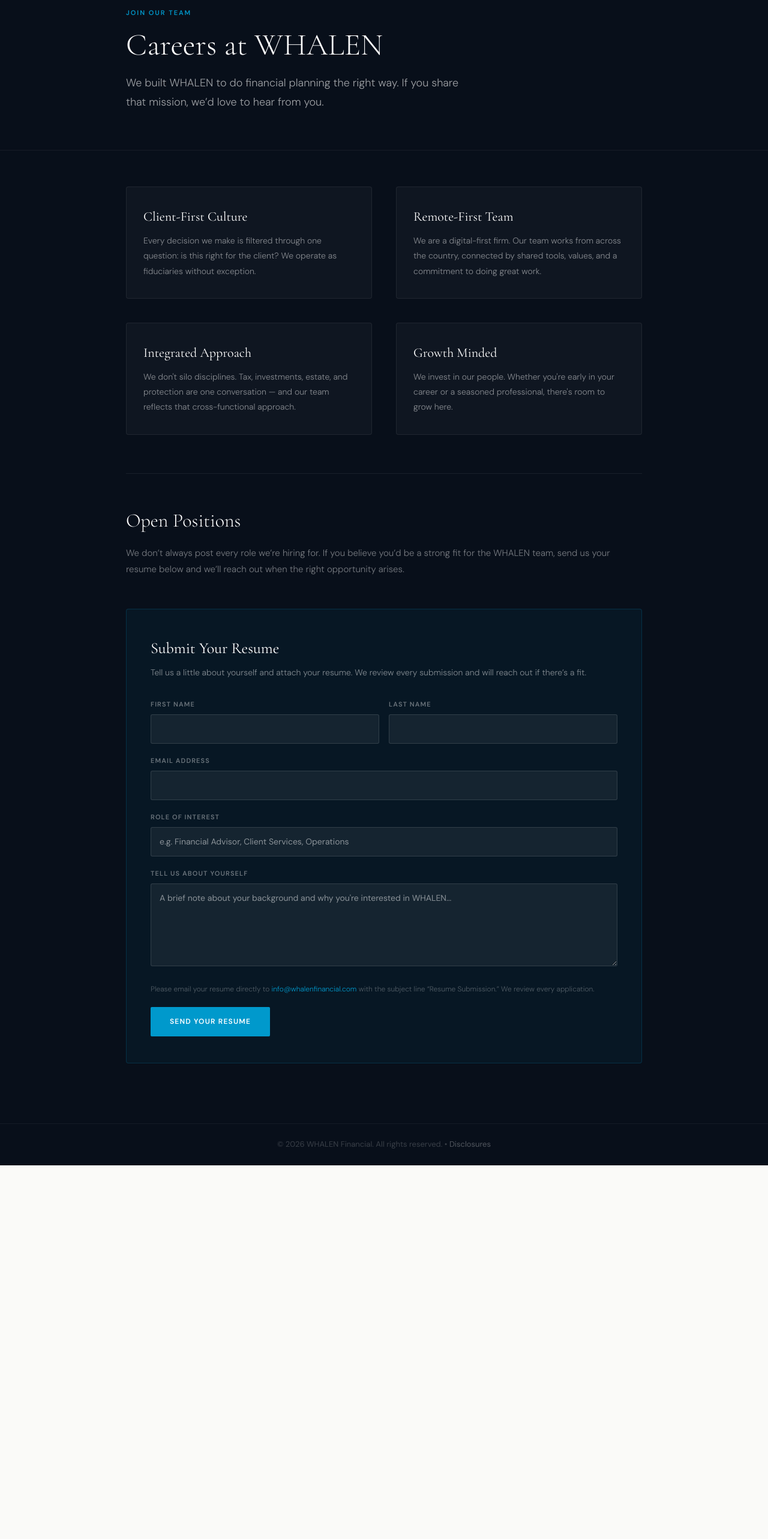
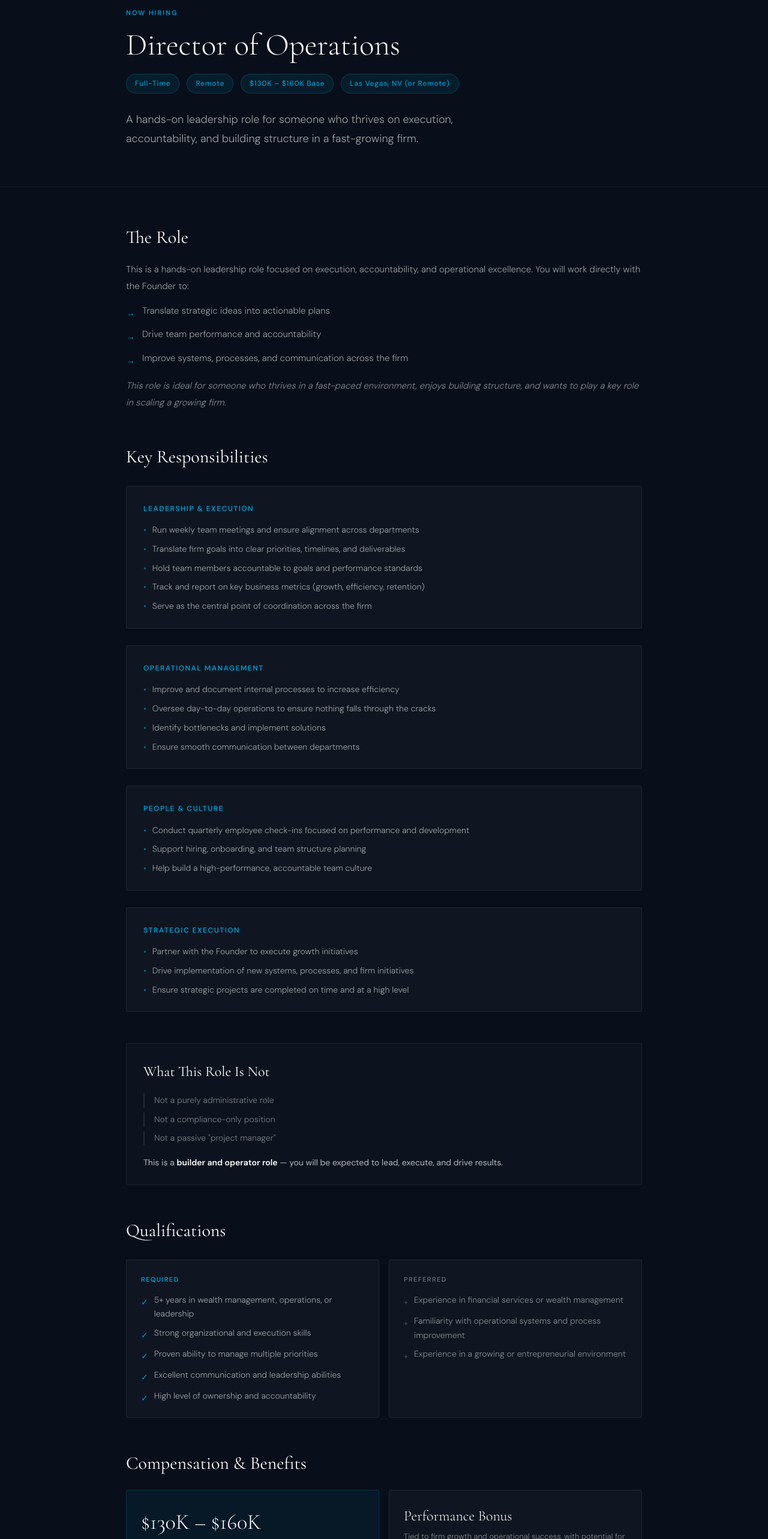
Before and after one commit to WhalenF/whalen-financial-website, a Next.js app: page /careers in a window 1280 px wide. Shown: the part 120-2686 px from the top of the page at 60% size. Before the commit the page ends 2063 px from the top, so only its background shows below. Built offline with nearby package versions, Linux system fonts and the light colour scheme.

Commit message:
Add Director of Operations job posting to careers page
https://claude.ai/code/session_01KrjJBnktt8XGGRKXnwi2cQ

```diff
--- a/src/app/careers/page.tsx
+++ b/src/app/careers/page.tsx
@@ -2,8 +2,8 @@ import Link from "next/link";
 import type { Metadata } from "next";
 
 export const metadata: Metadata = {
-  title: "Careers — WHALEN Financial",
-  description: "Join the WHALEN Financial team. We're a digital-first wealth management firm serving families nationwide.",
+  title: "Director of Operations — WHALEN Financial",
+  description: "We're hiring a Director of Operations to partner with our Founder and scale a growing wealth management firm. $130K–$160K base + bonus.",
 };
 
 export default function CareersPage() {
@@ -18,114 +18,201 @@ export default function CareersPage() {
           <Link href="/" style={{ fontSize: 12, fontWeight: 500, letterSpacing: ".1em", textTransform: "uppercase", color: "rgba(255,255,255,.4)", textDecoration: "none", display: "inline-flex", alignItems: "center", gap: 8, marginBottom: 32 }}>
             ← Back to Home
           </Link>
-          <div style={{ fontSize: 11, fontWeight: 600, letterSpacing: ".18em", textTransform: "uppercase", color: "#0099CC", marginBottom: 16 }}>Join Our Team</div>
+          <div style={{ fontSize: 11, fontWeight: 600, letterSpacing: ".18em", textTransform: "uppercase", color: "#0099CC", marginBottom: 16 }}>Now Hiring</div>
           <h1 style={{ fontFamily: "'Cormorant Garamond', Georgia, serif", fontSize: "clamp(36px,4vw,56px)", fontWeight: 300, color: "#fff", lineHeight: 1.1, marginBottom: 20 }}>
-            Careers at WHALEN
+            Director of Operations
           </h1>
-          <p style={{ fontSize: 18, fontWeight: 300, lineHeight: 1.75, color: "rgba(255,255,255,.6)", maxWidth: 580, margin: 0 }}>
-            We built WHALEN to do financial planning the right way. If you share that mission, we&rsquo;d love to hear from you.
+          <div style={{ display: "flex", flexWrap: "wrap", gap: 12, marginBottom: 28 }}>
+            {["Full-Time", "Remote", "$130K – $160K Base", "Las Vegas, NV (or Remote)"].map(tag => (
+              <span key={tag} style={{ fontSize: 12, fontWeight: 500, letterSpacing: ".06em", padding: "6px 14px", borderRadius: 20, background: "rgba(0,153,204,.1)", border: "1px solid rgba(0,153,204,.25)", color: "#0099CC" }}>{tag}</span>
+            ))}
+          </div>
+          <p style={{ fontSize: 18, fontWeight: 300, lineHeight: 1.75, color: "rgba(255,255,255,.6)", maxWidth: 620, margin: 0 }}>
+            A hands-on leadership role for someone who thrives on execution, accountability, and building structure in a fast-growing firm.
           </p>
         </div>
       </header>
 
       <main style={{ background: "#080f1a", padding: "60px 56px 100px" }}>
-        <div style={{ maxWidth: 860, margin: "0 auto" }}>
+        <div style={{ maxWidth: 860, margin: "0 auto", display: "flex", flexDirection: "column", gap: 52 }}>
 
-          {/* Culture block */}
-          <div style={{ display: "grid", gridTemplateColumns: "1fr 1fr", gap: 40, marginBottom: 64 }} className="careers-intro">
+          {/* The Role */}
+          <section>
+            <h2 style={{ fontFamily: "'Cormorant Garamond', Georgia, serif", fontSize: 30, fontWeight: 400, color: "#fff", marginBottom: 16 }}>The Role</h2>
+            <p style={{ fontSize: 15, fontWeight: 300, lineHeight: 1.85, color: "rgba(255,255,255,.6)", marginBottom: 14 }}>
+              This is a hands-on leadership role focused on execution, accountability, and operational excellence. You will work directly with the Founder to:
+            </p>
+            <ul style={{ listStyle: "none", display: "flex", flexDirection: "column", gap: 10, paddingLeft: 0 }}>
               {[
-              { title: "Client-First Culture", body: "Every decision we make is filtered through one question: is this right for the client? We operate as fiduciaries without exception." },
-              { title: "Remote-First Team", body: "We are a digital-first firm. Our team works from across the country, connected by shared tools, values, and a commitment to doing great work." },
-              { title: "Integrated Approach", body: "We don't silo disciplines. Tax, investments, estate, and protection are one conversation — and our team reflects that cross-functional approach." },
-              { title: "Growth Minded", body: "We invest in our people. Whether you're early in your career or a seasoned professional, there's room to grow here." },
-            ].map((item) => (
-              <div key={item.title} style={{
-                background: "rgba(255,255,255,.03)",
-                border: "1px solid rgba(255,255,255,.07)",
-                borderRadius: 4,
-                padding: "32px 28px",
-              }}>
-                <div style={{ fontFamily: "'Cormorant Garamond', Georgia, serif", fontSize: 22, fontWeight: 400, color: "#fff", marginBottom: 10 }}>{item.title}</div>
-                <p style={{ fontSize: 14, fontWeight: 300, lineHeight: 1.8, color: "rgba(255,255,255,.5)", margin: 0 }}>{item.body}</p>
+                "Translate strategic ideas into actionable plans",
+                "Drive team performance and accountability",
+                "Improve systems, processes, and communication across the firm",
+              ].map(item => (
+                <li key={item} style={{ display: "flex", alignItems: "flex-start", gap: 12, fontSize: 15, fontWeight: 300, color: "rgba(255,255,255,.6)", lineHeight: 1.7 }}>
+                  <span style={{ color: "#0099CC", marginTop: 4, flexShrink: 0 }}>→</span>
+                  {item}
+                </li>
+              ))}
+            </ul>
+            <p style={{ fontSize: 15, fontWeight: 300, lineHeight: 1.85, color: "rgba(255,255,255,.5)", marginTop: 16, fontStyle: "italic" }}>
+              This role is ideal for someone who thrives in a fast-paced environment, enjoys building structure, and wants to play a key role in scaling a growing firm.
+            </p>
+          </section>
+
+          {/* Responsibilities */}
+          <section>
+            <h2 style={{ fontFamily: "'Cormorant Garamond', Georgia, serif", fontSize: 30, fontWeight: 400, color: "#fff", marginBottom: 24 }}>Key Responsibilities</h2>
+            <div style={{ display: "flex", flexDirection: "column", gap: 28 }}>
+              {[
+                {
+                  title: "Leadership & Execution",
+                  items: [
+                    "Run weekly team meetings and ensure alignment across departments",
+                    "Translate firm goals into clear priorities, timelines, and deliverables",
+                    "Hold team members accountable to goals and performance standards",
+                    "Track and report on key business metrics (growth, efficiency, retention)",
+                    "Serve as the central point of coordination across the firm",
+                  ],
+                },
+                {
+                  title: "Operational Management",
+                  items: [
+                    "Improve and document internal processes to increase efficiency",
+                    "Oversee day-to-day operations to ensure nothing falls through the cracks",
+                    "Identify bottlenecks and implement solutions",
+                    "Ensure smooth communication between departments",
+                  ],
+                },
+                {
+                  title: "People & Culture",
+                  items: [
+                    "Conduct quarterly employee check-ins focused on performance and development",
+                    "Support hiring, onboarding, and team structure planning",
+                    "Help build a high-performance, accountable team culture",
+                  ],
+                },
+                {
+                  title: "Strategic Execution",
+                  items: [
+                    "Partner with the Founder to execute growth initiatives",
+                    "Drive implementation of new systems, processes, and firm initiatives",
+                    "Ensure strategic projects are completed on time and at a high level",
+                  ],
+                },
+              ].map(section => (
+                <div key={section.title} style={{ background: "rgba(255,255,255,.03)", border: "1px solid rgba(255,255,255,.07)", borderRadius: 4, padding: "28px 28px 24px" }}>
+                  <div style={{ fontSize: 12, fontWeight: 600, letterSpacing: ".12em", textTransform: "uppercase", color: "#0099CC", marginBottom: 14 }}>{section.title}</div>
+                  <ul style={{ listStyle: "none", display: "flex", flexDirection: "column", gap: 8, paddingLeft: 0, margin: 0 }}>
+                    {section.items.map(item => (
+                      <li key={item} style={{ display: "flex", alignItems: "flex-start", gap: 10, fontSize: 14, fontWeight: 300, color: "rgba(255,255,255,.6)", lineHeight: 1.7 }}>
+                        <span style={{ color: "rgba(0,153,204,.6)", marginTop: 5, flexShrink: 0, fontSize: 8 }}>●</span>
+                        {item}
+                      </li>
+                    ))}
+                  </ul>
                 </div>
               ))}
             </div>
+          </section>
 
-          {/* No open roles */}
-          <div style={{ borderTop: "1px solid rgba(255,255,255,.07)", paddingTop: 52, marginBottom: 52 }}>
-            <h2 style={{ fontFamily: "'Cormorant Garamond', Georgia, serif", fontSize: 32, fontWeight: 300, color: "#fff", marginBottom: 16 }}>
-              Open Positions
-            </h2>
-            <p style={{ fontSize: 15, fontWeight: 300, color: "rgba(255,255,255,.45)", lineHeight: 1.8, marginBottom: 0 }}>
-              We don&rsquo;t always post every role we&rsquo;re hiring for. If you believe you&rsquo;d be a strong fit for the WHALEN team, send us your resume below and we&rsquo;ll reach out when the right opportunity arises.
+          {/* Not this role */}
+          <section style={{ background: "rgba(255,255,255,.02)", border: "1px solid rgba(255,255,255,.06)", borderRadius: 4, padding: "28px 28px 24px" }}>
+            <h2 style={{ fontFamily: "'Cormorant Garamond', Georgia, serif", fontSize: 24, fontWeight: 400, color: "#fff", marginBottom: 16 }}>What This Role Is Not</h2>
+            <div style={{ display: "flex", flexDirection: "column", gap: 8 }}>
+              {[
+                "Not a purely administrative role",
+                "Not a compliance-only position",
+                "Not a passive \"project manager\"",
+              ].map(item => (
+                <div key={item} style={{ fontSize: 14, fontWeight: 300, color: "rgba(255,255,255,.45)", lineHeight: 1.7, paddingLeft: 16, borderLeft: "2px solid rgba(255,255,255,.1)" }}>
+                  {item}
+                </div>
+              ))}
+            </div>
+            <p style={{ fontSize: 14, fontWeight: 400, color: "rgba(255,255,255,.7)", marginTop: 16, lineHeight: 1.75 }}>
+              This is a <strong style={{ color: "#fff" }}>builder and operator role</strong> — you will be expected to lead, execute, and drive results.
             </p>
+          </section>
+
+          {/* Qualifications */}
+          <section>
+            <h2 style={{ fontFamily: "'Cormorant Garamond', Georgia, serif", fontSize: 30, fontWeight: 400, color: "#fff", marginBottom: 24 }}>Qualifications</h2>
+            <div style={{ display: "grid", gridTemplateColumns: "1fr 1fr", gap: 16 }} className="qual-grid">
+              <div style={{ background: "rgba(255,255,255,.03)", border: "1px solid rgba(255,255,255,.07)", borderRadius: 4, padding: "24px 24px 20px" }}>
+                <div style={{ fontSize: 11, fontWeight: 600, letterSpacing: ".12em", textTransform: "uppercase", color: "#0099CC", marginBottom: 14 }}>Required</div>
+                <ul style={{ listStyle: "none", display: "flex", flexDirection: "column", gap: 8, paddingLeft: 0, margin: 0 }}>
+                  {[
+                    "5+ years in wealth management, operations, or leadership",
+                    "Strong organizational and execution skills",
+                    "Proven ability to manage multiple priorities",
+                    "Excellent communication and leadership abilities",
+                    "High level of ownership and accountability",
+                  ].map(item => (
+                    <li key={item} style={{ display: "flex", alignItems: "flex-start", gap: 10, fontSize: 14, fontWeight: 300, color: "rgba(255,255,255,.6)", lineHeight: 1.65 }}>
+                      <span style={{ color: "#0099CC", marginTop: 4, flexShrink: 0 }}>✓</span>
+                      {item}
+                    </li>
+                  ))}
+                </ul>
               </div>
-
-          {/* Resume submission */}
-          <div style={{
-            background: "rgba(0,153,204,.06)",
-            border: "1px solid rgba(0,153,204,.2)",
-            borderRadius: 4,
-            padding: "44px 40px",
-          }}>
-            <h3 style={{ fontFamily: "'Cormorant Garamond', Georgia, serif", fontSize: 26, fontWeight: 400, color: "#fff", marginBottom: 8 }}>
-              Submit Your Resume
-            </h3>
-            <p style={{ fontSize: 14, fontWeight: 300, color: "rgba(255,255,255,.5)", lineHeight: 1.75, marginBottom: 32 }}>
-              Tell us a little about yourself and attach your resume. We review every submission and will reach out if there&rsquo;s a fit.
-            </p>
-
-            <form
-              action="mailto:info@whalenfinancial.com"
-              method="post"
-              encType="text/plain"
-              style={{ display: "flex", flexDirection: "column", gap: 20 }}
-            >
-              <div style={{ display: "grid", gridTemplateColumns: "1fr 1fr", gap: 16 }} className="form-row">
-                <div>
-                  <label style={{ display: "block", fontSize: 11, fontWeight: 600, letterSpacing: ".1em", textTransform: "uppercase", color: "rgba(255,255,255,.4)", marginBottom: 8 }}>First Name</label>
-                  <input name="first_name" type="text" required style={{ width: "100%", background: "rgba(255,255,255,.06)", border: "1px solid rgba(255,255,255,.12)", borderRadius: 3, padding: "12px 14px", fontSize: 14, color: "#fff", outline: "none", fontFamily: "inherit" }} />
-                </div>
-                <div>
-                  <label style={{ display: "block", fontSize: 11, fontWeight: 600, letterSpacing: ".1em", textTransform: "uppercase", color: "rgba(255,255,255,.4)", marginBottom: 8 }}>Last Name</label>
-                  <input name="last_name" type="text" required style={{ width: "100%", background: "rgba(255,255,255,.06)", border: "1px solid rgba(255,255,255,.12)", borderRadius: 3, padding: "12px 14px", fontSize: 14, color: "#fff", outline: "none", fontFamily: "inherit" }} />
+              <div style={{ background: "rgba(255,255,255,.03)", border: "1px solid rgba(255,255,255,.07)", borderRadius: 4, padding: "24px 24px 20px" }}>
+                <div style={{ fontSize: 11, fontWeight: 600, letterSpacing: ".12em", textTransform: "uppercase", color: "rgba(255,255,255,.35)", marginBottom: 14 }}>Preferred</div>
+                <ul style={{ listStyle: "none", display: "flex", flexDirection: "column", gap: 8, paddingLeft: 0, margin: 0 }}>
+                  {[
+                    "Experience in financial services or wealth management",
+                    "Familiarity with operational systems and process improvement",
+                    "Experience in a growing or entrepreneurial environment",
+                  ].map(item => (
+                    <li key={item} style={{ display: "flex", alignItems: "flex-start", gap: 10, fontSize: 14, fontWeight: 300, color: "rgba(255,255,255,.5)", lineHeight: 1.65 }}>
+                      <span style={{ color: "rgba(255,255,255,.25)", marginTop: 4, flexShrink: 0 }}>+</span>
+                      {item}
+                    </li>
+                  ))}
+                </ul>
               </div>
             </div>
+          </section>
 
-              <div>
-                <label style={{ display: "block", fontSize: 11, fontWeight: 600, letterSpacing: ".1em", textTransform: "uppercase", color: "rgba(255,255,255,.4)", marginBottom: 8 }}>Email Address</label>
-                <input name="email" type="email" required style={{ width: "100%", background: "rgba(255,255,255,.06)", border: "1px solid rgba(255,255,255,.12)", borderRadius: 3, padding: "12px 14px", fontSize: 14, color: "#fff", outline: "none", fontFamily: "inherit" }} />
+          {/* Compensation */}
+          <section>
+            <h2 style={{ fontFamily: "'Cormorant Garamond', Georgia, serif", fontSize: 30, fontWeight: 400, color: "#fff", marginBottom: 20 }}>Compensation & Benefits</h2>
+            <div style={{ display: "grid", gridTemplateColumns: "1fr 1fr", gap: 16, marginBottom: 20 }} className="comp-grid">
+              <div style={{ background: "rgba(0,153,204,.07)", border: "1px solid rgba(0,153,204,.2)", borderRadius: 4, padding: "24px 24px" }}>
+                <div style={{ fontFamily: "'Cormorant Garamond', Georgia, serif", fontSize: 36, fontWeight: 300, color: "#fff", marginBottom: 4 }}>$130K – $160K</div>
+                <div style={{ fontSize: 12, fontWeight: 500, letterSpacing: ".08em", textTransform: "uppercase", color: "#0099CC" }}>Competitive Base Salary</div>
               </div>
+              <div style={{ background: "rgba(255,255,255,.03)", border: "1px solid rgba(255,255,255,.07)", borderRadius: 4, padding: "24px 24px" }}>
+                <div style={{ fontFamily: "'Cormorant Garamond', Georgia, serif", fontSize: 24, fontWeight: 300, color: "#fff", marginBottom: 4 }}>Performance Bonus</div>
+                <div style={{ fontSize: 13, fontWeight: 300, color: "rgba(255,255,255,.5)", lineHeight: 1.65 }}>Tied to firm growth and operational success, with potential for future equity participation.</div>
+              </div>
+            </div>
+            <div style={{ display: "flex", flexWrap: "wrap", gap: 8 }}>
+              {["401(k) + Matching", "Health Insurance", "Dental & Vision", "Paid Time Off", "Parental Leave", "Relocation Assistance"].map(b => (
+                <span key={b} style={{ fontSize: 13, fontWeight: 400, padding: "8px 16px", borderRadius: 3, background: "rgba(255,255,255,.04)", border: "1px solid rgba(255,255,255,.09)", color: "rgba(255,255,255,.6)" }}>{b}</span>
+              ))}
+            </div>
+          </section>
 
-              <div>
-                <label style={{ display: "block", fontSize: 11, fontWeight: 600, letterSpacing: ".1em", textTransform: "uppercase", color: "rgba(255,255,255,.4)", marginBottom: 8 }}>Role of Interest</label>
-                <input name="role" type="text" placeholder="e.g. Financial Advisor, Client Services, Operations" style={{ width: "100%", background: "rgba(255,255,255,.06)", border: "1px solid rgba(255,255,255,.12)", borderRadius: 3, padding: "12px 14px", fontSize: 14, color: "#fff", outline: "none", fontFamily: "inherit" }} />
-              </div>
-
-              <div>
-                <label style={{ display: "block", fontSize: 11, fontWeight: 600, letterSpacing: ".1em", textTransform: "uppercase", color: "rgba(255,255,255,.4)", marginBottom: 8 }}>Tell Us About Yourself</label>
-                <textarea name="message" rows={5} placeholder="A brief note about your background and why you're interested in WHALEN..." style={{ width: "100%", background: "rgba(255,255,255,.06)", border: "1px solid rgba(255,255,255,.12)", borderRadius: 3, padding: "12px 14px", fontSize: 14, color: "#fff", outline: "none", fontFamily: "inherit", resize: "vertical" }} />
-              </div>
-
-              <p style={{ fontSize: 12, fontWeight: 300, color: "rgba(255,255,255,.3)", margin: 0 }}>
-                Please email your resume directly to{" "}
+          {/* Apply CTA */}
+          <section style={{ background: "rgba(0,153,204,.06)", border: "1px solid rgba(0,153,204,.2)", borderRadius: 4, padding: "44px 40px", textAlign: "center" }}>
+            <h3 style={{ fontFamily: "'Cormorant Garamond', Georgia, serif", fontSize: 30, fontWeight: 300, color: "#fff", marginBottom: 10 }}>
+              Ready to Apply?
+            </h3>
+            <p style={{ fontSize: 15, fontWeight: 300, color: "rgba(255,255,255,.5)", lineHeight: 1.75, marginBottom: 32, maxWidth: 480, margin: "0 auto 32px" }}>
+              Send your resume and a brief note on why this role is the right fit to{" "}
               <a href="mailto:info@whalenfinancial.com" style={{ color: "#0099CC", textDecoration: "none" }}>info@whalenfinancial.com</a>{" "}
-                with the subject line &ldquo;Resume Submission.&rdquo; We review every application.
+              with the subject line <strong style={{ color: "rgba(255,255,255,.7)" }}>&ldquo;Director of Operations&rdquo;</strong>.
             </p>
-
-              <div>
-                <a href="mailto:info@whalenfinancial.com?subject=Resume%20Submission" style={{
+            <a href="mailto:info@whalenfinancial.com?subject=Director%20of%20Operations%20Application" style={{
               display: "inline-block",
               background: "#0099CC", color: "#fff",
-                  padding: "15px 32px",
+              padding: "16px 36px",
               fontSize: 12, fontWeight: 600, letterSpacing: ".1em", textTransform: "uppercase",
               textDecoration: "none", borderRadius: 2,
             }}>
-                  Send Your Resume
+              Apply Now
             </a>
-              </div>
-            </form>
-          </div>
+          </section>
 
         </div>
       </main>
@@ -140,8 +227,7 @@ export default function CareersPage() {
       <style>{`
         @media(max-width:768px){
           header, main, footer { padding-left: 24px !important; padding-right: 24px !important; }
-          .careers-intro { grid-template-columns: 1fr !important; }
-          .form-row { grid-template-columns: 1fr !important; }
+          .qual-grid, .comp-grid { grid-template-columns: 1fr !important; }
         }
       `}</style>
     </>
```
Lines whose indentation alone changed are shown as unchanged.
